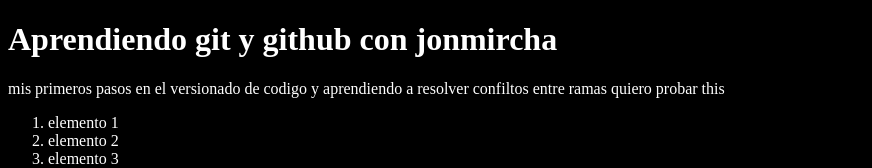
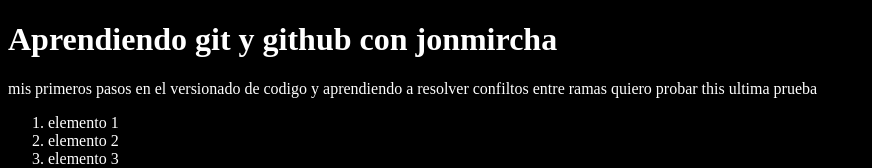
Before and after one commit to siglasconexion/Aprendiendo-Git, a plain HTML site: page index.html in a window 1280 px wide. Shown: the top 168 px of the page, without its empty margins (0-872 px from the left). Drawn offline with Linux system fonts and the light colour scheme.

Commit message:
probando yo solo un confilto solo es prueba

```diff
--- a/index.html
+++ b/index.html
@@ -10,7 +10,7 @@
     <h1>Aprendiendo git y github con jonmircha</h1>
     <p>
       mis primeros pasos en el versionado de codigo y aprendiendo a resolver
-      confiltos entre ramas quiero probar this
+      confiltos entre ramas quiero probar this ultima prueba
     </p>
     <script src="index.html"></script>
     <ol>
```
